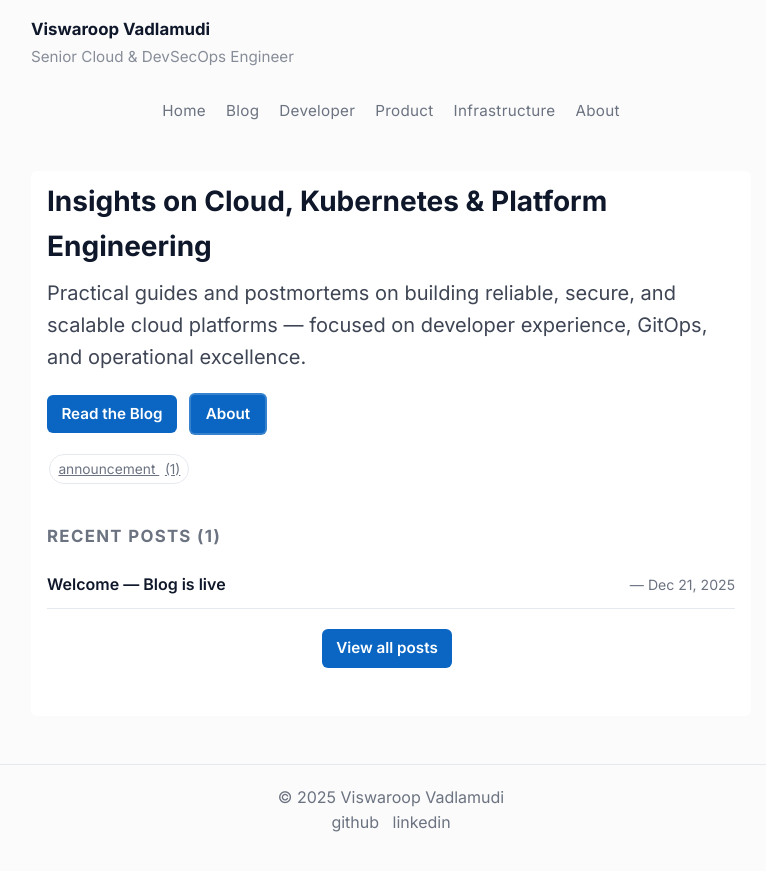
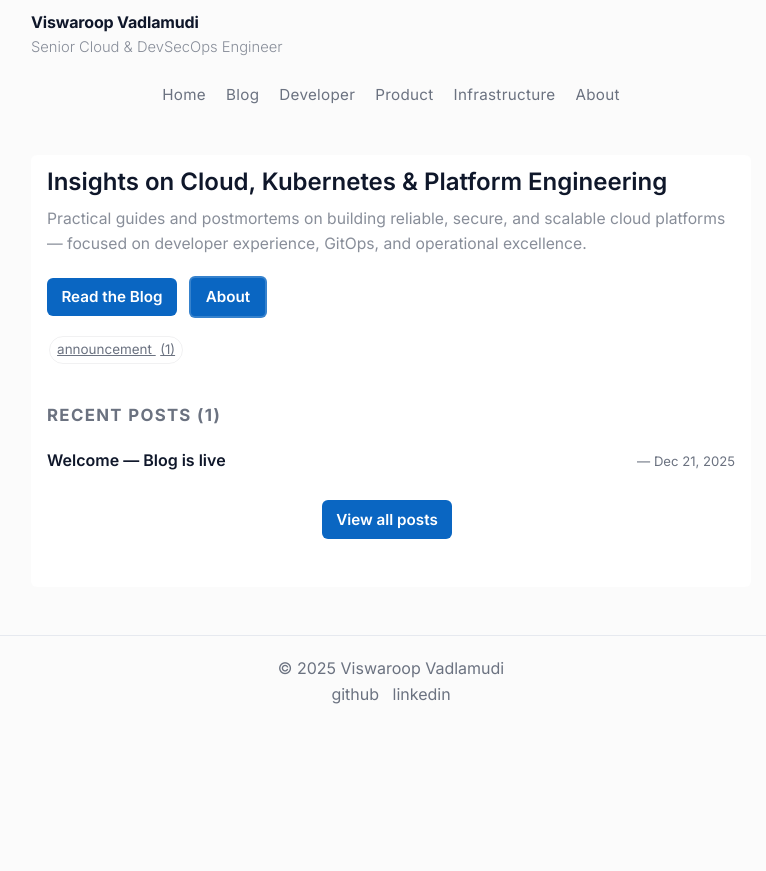
Before and after one commit to vviswaroop/vviswaroop.github.io, a Jekyll site: the page built from index.html, in a window 1280 px wide. Shown: the top 871 px of the page, without its empty margins (249-1015 px from the left). Built offline with Jekyll 4.4.1, drawn with Linux system fonts in a browser that asks for light colours.

Commit message:
style(ui): tighten header/nav spacing, refine font smoothing/weights, tighten post list and tag pills

```diff
--- a/assets/css/style.css
+++ b/assets/css/style.css
@@ -13,14 +13,14 @@
     padding: 0;
     box-sizing: border-box;
 }
-
-/* New homepage hero grid */
-.hero-grid{
-  display: grid;
-  grid-template-columns: 1fr 360px;
-  gap: 2rem;
-  align-items: start;
-}
+    nav ul {
+        display: flex;
+        justify-content: center;
+        list-style: none;
+        gap: 1rem;
+        max-width: 640px;
+        margin: 0 auto;
+    }
 
 .hero-content h1{font-size:2.25rem;margin-bottom:0.5rem}
 .lead{color:rgba(31,41,55,0.85);margin-bottom:1rem}
@@ -55,6 +55,12 @@ body {
     color: var(--text);
     background: var(--page-bg);
 }
+/* font smoothing and default weight for a cleaner, lighter look */
+body {
+    -webkit-font-smoothing: antialiased;
+    -moz-osx-font-smoothing: grayscale;
+    font-weight: 400;
+}
 
 /* Header styles */
 header {
@@ -64,9 +70,10 @@ header {
 
 .header-content { max-width: 720px; margin: 0 auto; }
 
-.site-header .site-title { font-size: 1.05rem; margin: 0; font-weight: 700 }
+.site-header { padding: 0.6rem 0; }
+.site-header .site-title { font-size: 1rem; margin: 0; font-weight: 700; letter-spacing: -0.01em }
 .site-header .site-title a { color: var(--text); text-decoration: none }
-.site-header .subtitle { margin-top: 0.15rem; color: var(--muted); font-size: 0.95rem }
+.site-header .subtitle { margin-top: 0.08rem; color: var(--muted); font-size: 0.92rem; font-weight: 300 }
 }
 
 .header-content {
@@ -151,6 +158,10 @@ main.container {
     text-align: left;
 }
 
+.hero h1{ font-size:1.5rem; font-weight:600; margin-bottom:0.25rem }
+.hero .subtitle{ font-size:0.98rem; color:var(--muted); margin-bottom:0.25rem }
+.hero-tags .tag{margin-right:0.4rem}
+
 .btn{
     display: inline-block;
     padding: 0.45rem 0.9rem;
@@ -170,22 +181,40 @@ main.container {
 }
 
 .post-list li{
-    padding: 0.65rem 0;
-    border-bottom: 1px solid var(--border);
+    padding: 0.45rem 0;
     display: flex;
     justify-content: space-between;
     align-items: baseline;
 }
 
-.post-list a{ color: var(--text); font-weight: 600; text-decoration: none }
-.post-list a:hover{ color: var(--accent); }
+.post-list a{ color: var(--text); font-weight: 600; text-decoration: none; font-size:1rem }
+.post-list a:hover{ color: var(--accent); text-decoration: none; }
 
-.post-list .meta{font-size:0.88rem;color:var(--muted);margin-left:0.5rem}
+.post-list .meta{font-size:0.82rem;color:var(--muted);margin-left:0.5rem}
 
 .hero-tags .tag{margin-right:0.5rem}
-
-/* Skills section */
-.skills-grid {
+    .tag {
+        display: inline-block;
+        padding: 0.12rem 0.45rem;
+        border-radius: 999px;
+        margin: 0.12rem;
+        font-size: 0.84rem;
+        border: 1px solid rgba(16,24,40,0.06);
+        color: var(--muted);
+        background: transparent;
+        transition: all .12s ease;
+    }
+    .tag:hover {
+        color: var(--accent);
+        border-color: rgba(10,102,194,0.18);
+        transform: translateY(-1px);
+    }
+    .tag .tag-count {
+        color: var(--muted);
+        font-weight: 500;
+        margin-left: 0.28rem;
+        font-size: 0.82rem;
+    }
     display: grid;
     grid-template-columns: repeat(auto-fit, minmax(150px, 1fr));
     gap: 1rem;
```
